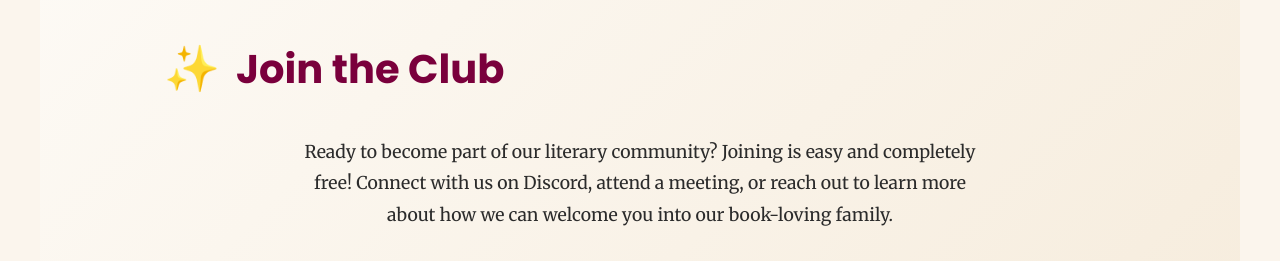
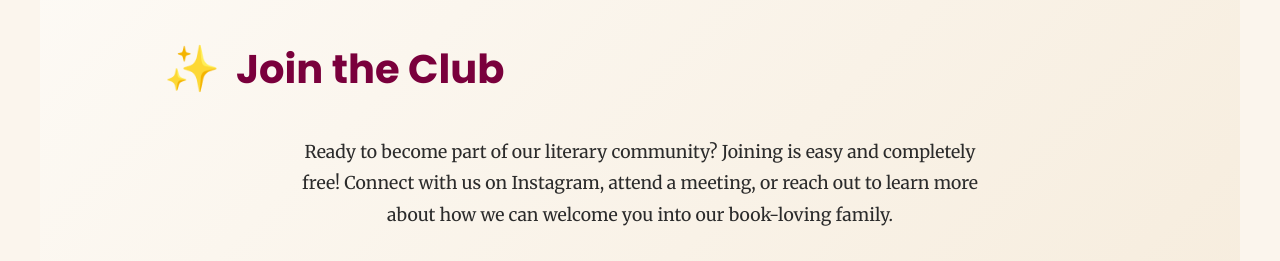
Before and after one commit to ParthNark/mcmaster-book-club, a plain HTML site: page index.html in a window 1280 px wide. Shown: the part 2480-2741 px from the top of the page. Drawn offline with Linux system fonts and the light colour scheme; no server answers.

Commit message:
Change Discord to Instagram in Join the Club section

```diff
--- a/index.html
+++ b/index.html
@@ -199,7 +199,7 @@
                 <div class="join-content">
                     <p>
                         Ready to become part of our literary community? Joining is easy and completely free!
-                        Connect with us on Discord, attend a meeting, or reach out to learn more about how we can
+                        Connect with us on Instagram, attend a meeting, or reach out to learn more about how we can
                         welcome you into our book-loving family.
                     </p>
                     <div class="join-actions">
```
